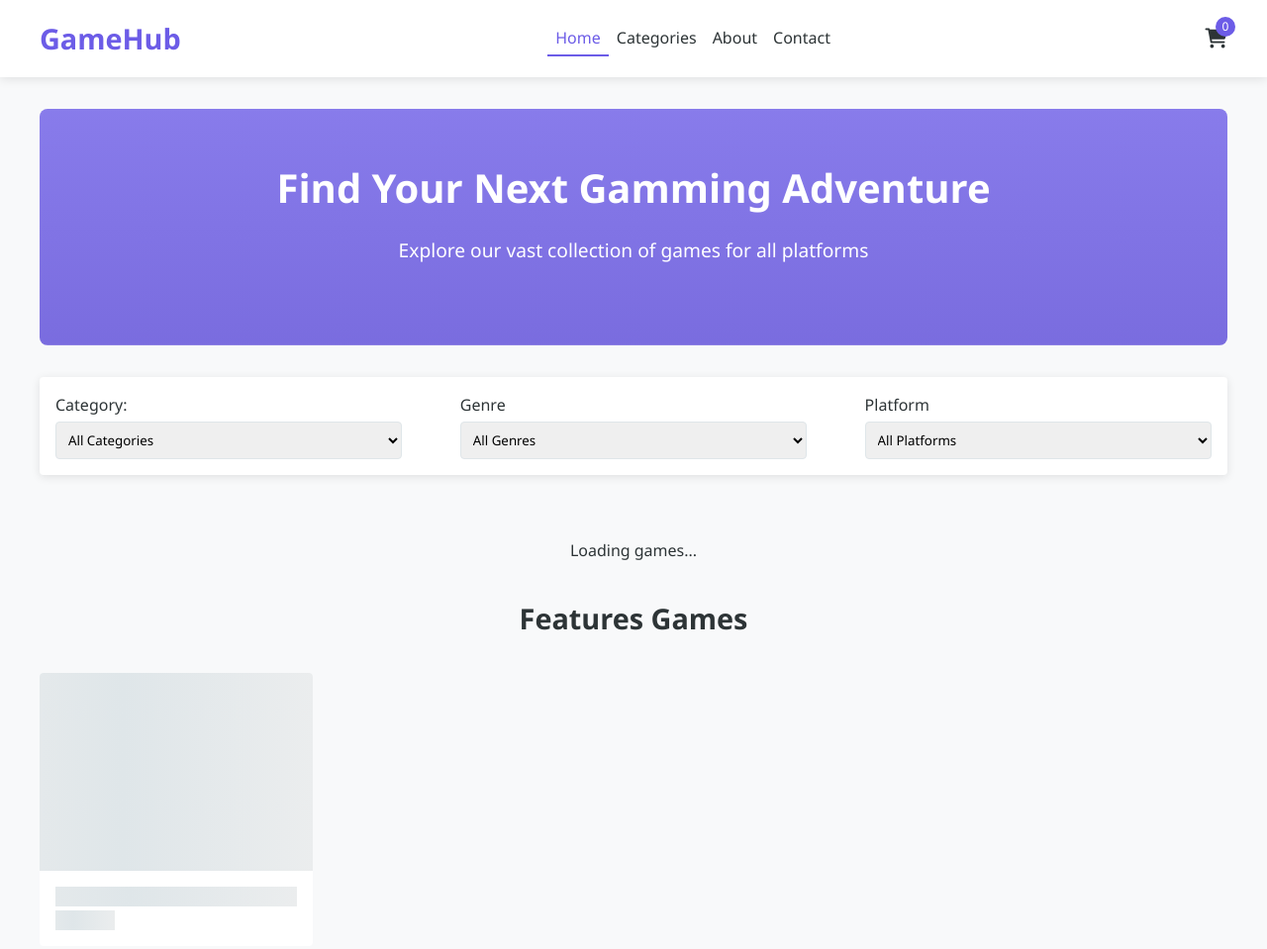
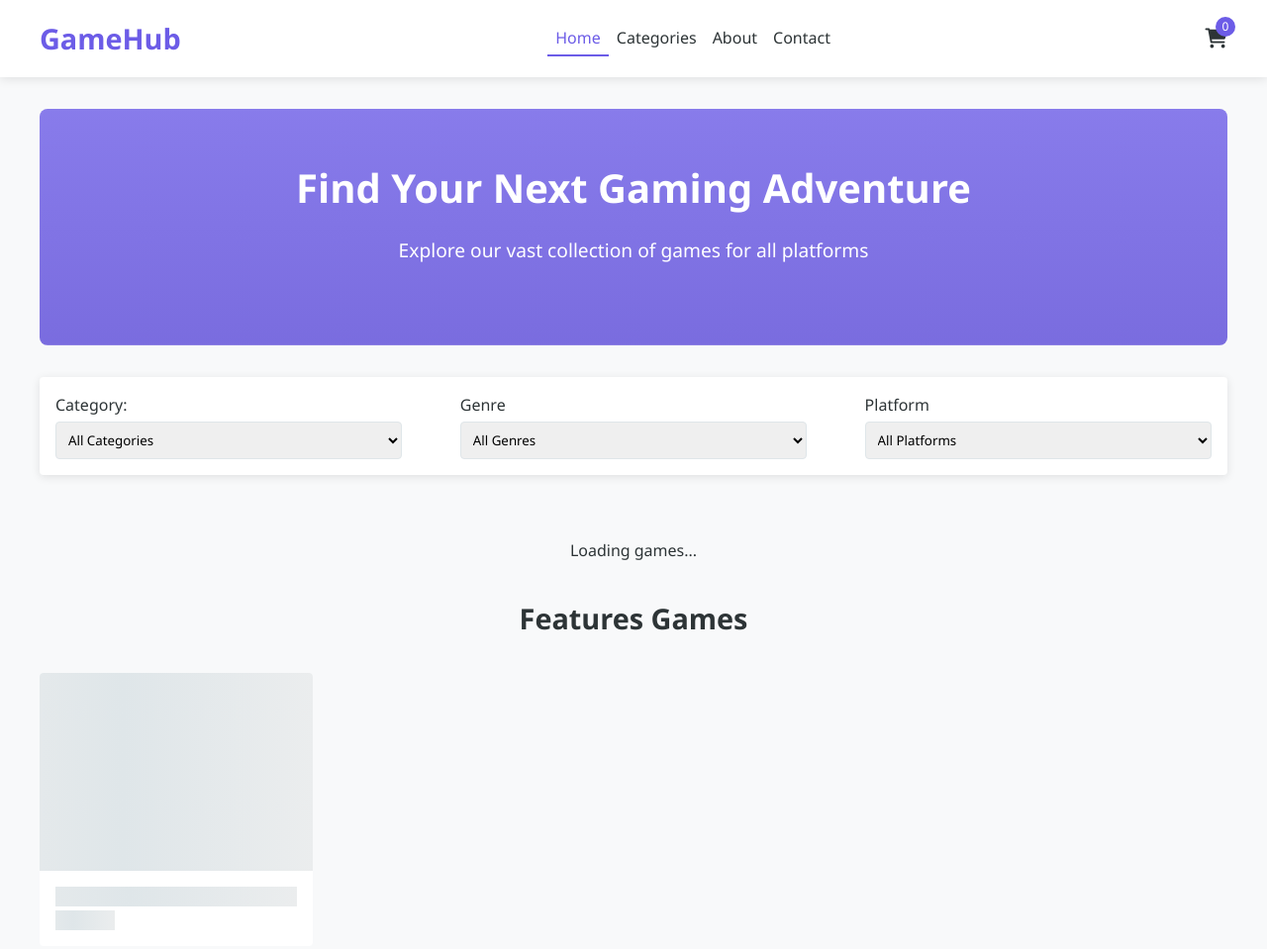
Before and after one commit to sergiu-sa/Sergiu_Sarbu_JS1_CA_AUG24FT.txt, a plain HTML site: page index.html in a window 1280 px wide. Shown: the top 959 px of the page at 99% size. Drawn offline with Linux system fonts and the light colour scheme.

Commit message:
Just some small changes to the index.html and product/index.html files.

```diff
--- a/index.html
+++ b/index.html
@@ -50,7 +50,7 @@
       <div class="container">
         <section class="hero">
           <div class="hero-content">
-            <h2> Find Your Next Gamming Adventure</h2>
+            <h2> Find Your Next Gaming Adventure</h2>
             <p>Explore our vast collection of games for all platforms</p>
           </div>
         </section>
```
Also changed, not shown: product/index.html (+1 -1 lines).
